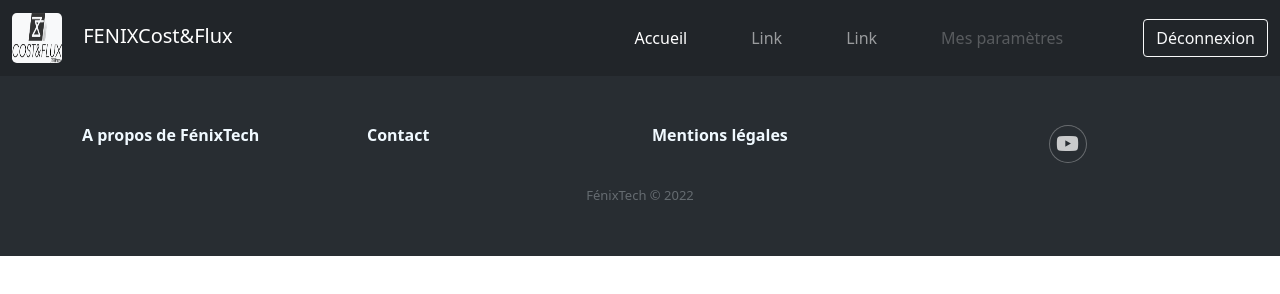
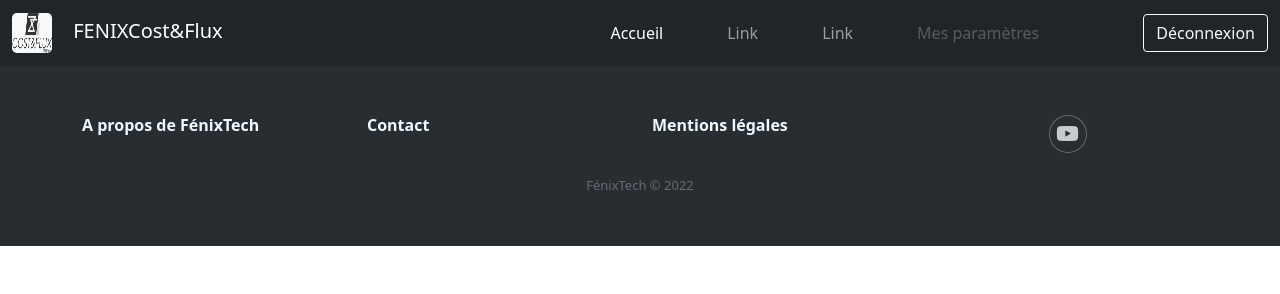
Before and after one commit to Tiphaine-dureau/FenixTech-BI, a website: page app/index.html in a window 1280 px wide. Drawn offline with nearby package versions, Linux system fonts and the light colour scheme.

Commit message:
Bf-Affichage_mobile

```diff
--- a/app/index.html
+++ b/app/index.html
@@ -30,8 +30,8 @@
                             ><img
                                 class="bg-light rounded-3"
                                 src="assets\images\logo_logiciel_150ppp.png"
-                                width="50"
-                                height="50"
+                                width="40"
+                                height="40"
                                 alt="logo - lien clickable"
                             />
                             <span class="ps-3">FENIXCost&Flux</span></a
@@ -76,7 +76,7 @@
 
                             <div class="d-flex">
                                 <button
-                                    class="btn btn-outline-light"
+                                    class="btn btn-outline-light ms-4"
                                     type="button"
                                 >
                                     Déconnexion
```
